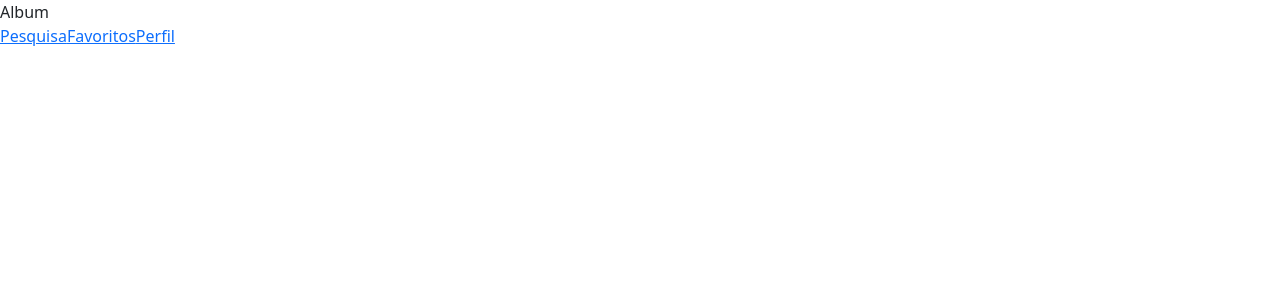
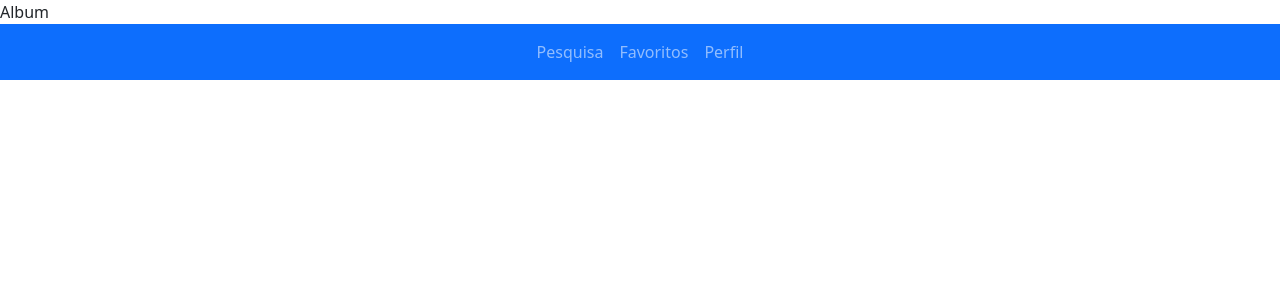
Before and after one commit to thiago-ximenes/trybetunes, a React (Create React App) app: page /album/1 in a window 1280 px wide. Shown: the top 300 px of the page. Built offline with nearby package versions, Linux system fonts and the light colour scheme.

Commit message:
💄 style component: requirement 04.

```diff
--- a/src/components/Header.jsx
+++ b/src/components/Header.jsx
@@ -1,34 +1,52 @@
 import React, { Component } from 'react';
+import { Nav, Navbar } from 'react-bootstrap';
 import { Link } from 'react-router-dom';
 
 class Header extends Component {
   render() {
     return (
       <header data-testid="header-component">
-        <Link
+        <Navbar
+          collapseOnSelect
+          expand="lg"
+          bg="primary"
+          variant="dark"
+          className="justify-content-center"
+        >
+          <Nav justify variant="pills">
+            <Nav.Item>
+              <Nav.Link
                 data-testid="link-to-search"
+                as={ Link }
                 to={ {
                   pathname: '/search',
                 } }
               >
                 Pesquisa
-        </Link>
-        <Link
+              </Nav.Link>
+            </Nav.Item>
+            <Nav.Item>
+              <Nav.Link
                 data-testid="link-to-favorites"
+                as={ Link }
                 to={ {
                   pathname: '/favorites',
                 } }
               >
                 Favoritos
-        </Link>
-        <Link
+              </Nav.Link>
+            </Nav.Item>
+            <Nav.Link
+              as={ Link }
               data-testid="link-to-profile"
               to={ {
                 pathname: '/profile',
               } }
             >
               Perfil
-        </Link>
+            </Nav.Link>
+          </Nav>
+        </Navbar>
       </header>
     );
   }
```
Lines whose indentation alone changed are shown as unchanged.
